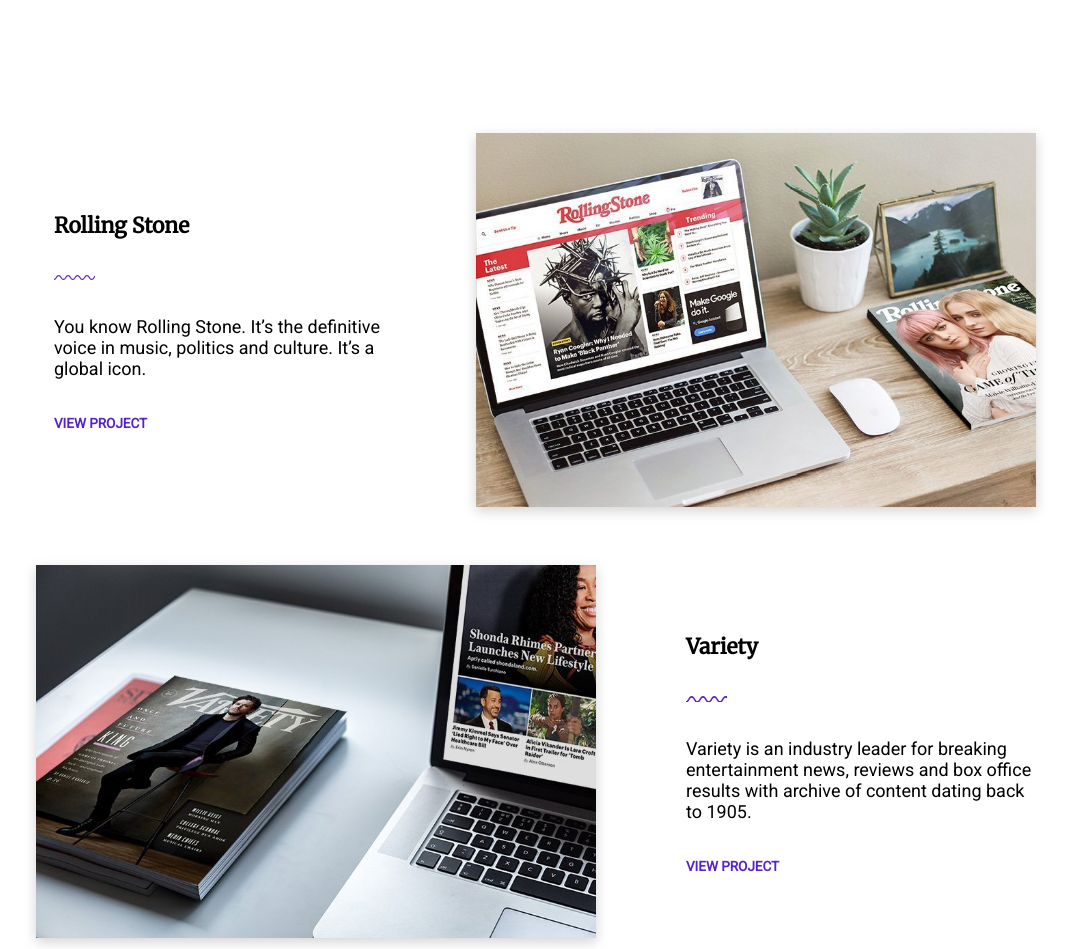
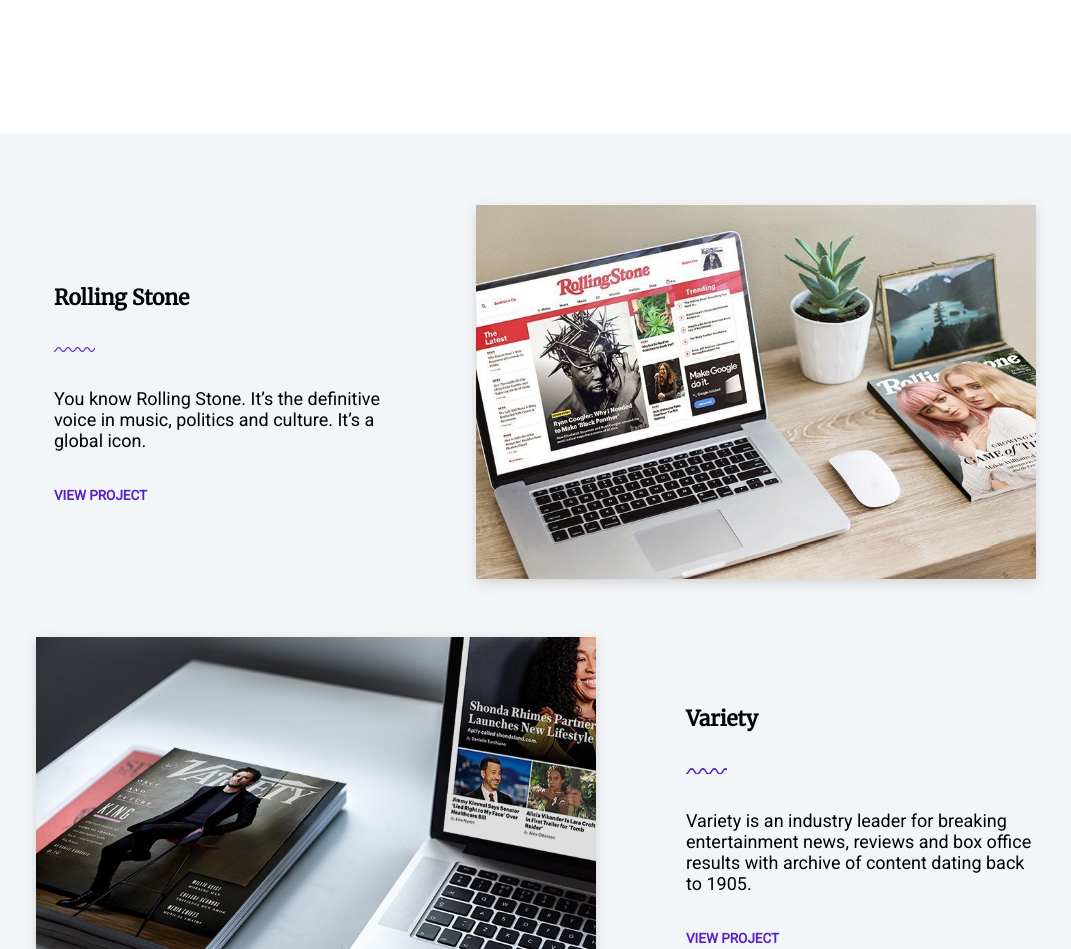
Before and after one commit to mmesander/frontend-html-css-concept-opdracht, a plain HTML site: page index.html in a window 1280 px wide. Shown: the part 760-1709 px from the top of the page, without its empty margins (104-1175 px from the left). Drawn offline with Linux system fonts and the light colour scheme.

Commit message:
De laatste details aan de projects section afgerond

```diff
--- a/styles/styles.css
+++ b/styles/styles.css
@@ -160,7 +160,9 @@ main a {
 .outer-container-projects {
     display: flex;
     flex-direction: column;
-   align-items: center;
+    align-items: center;
+    padding: 4rem 0 6rem 0;
+    background-color: var(--specific-color-light-grey);
 }
 
 .inner-container-projects {
@@ -257,6 +259,5 @@ main a {
         flex-shrink: 0;
         flex-grow: 0;
         margin-left: 1rem;
-        /*margin-right: 4rem;*/
     }
 }
```
